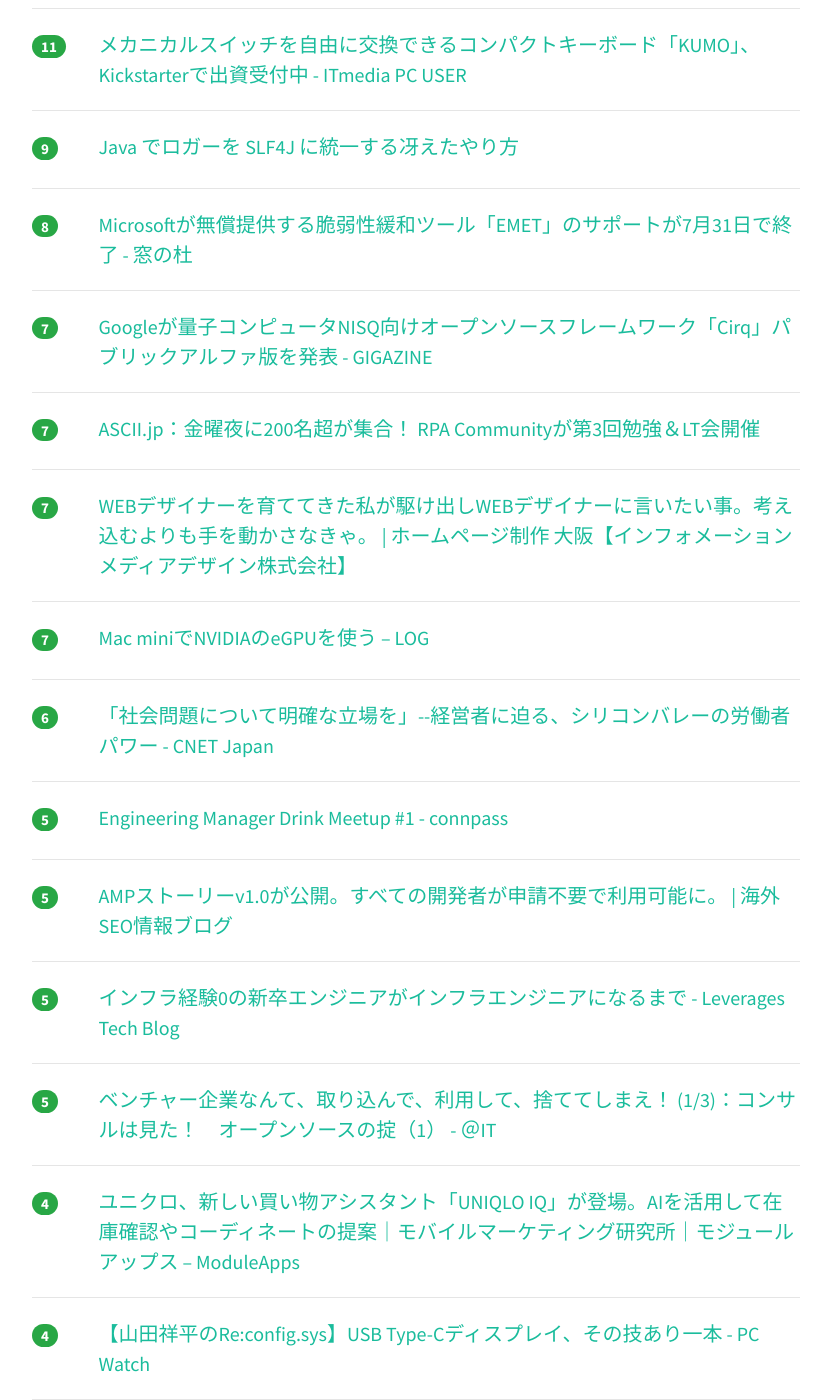
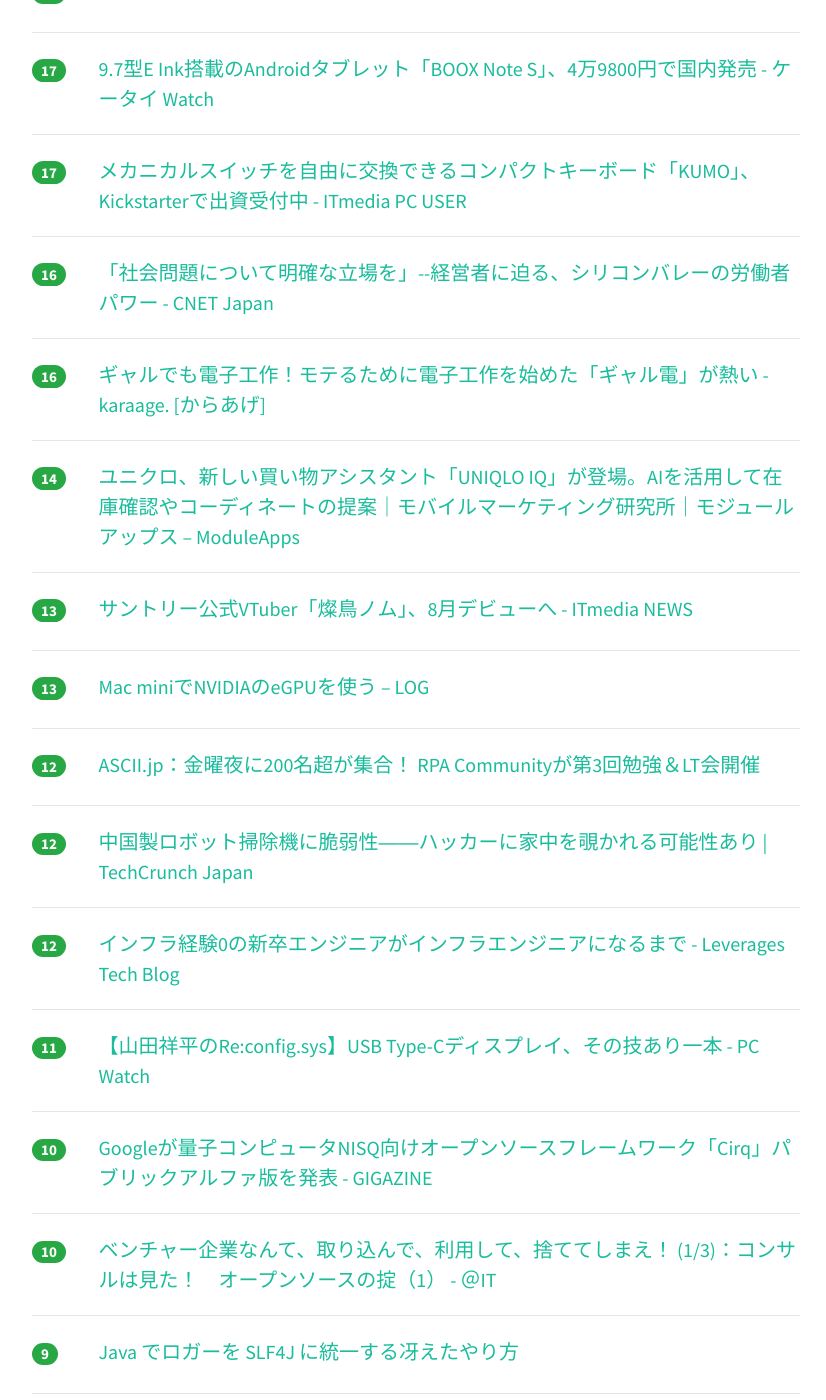
Before and after one commit to yatta47/hatena-matome-site, a Jekyll site: the page built from _posts/2018-07-20-hatena.md, in a window 1280 px wide and 1400 px high, scrolled down 982 px. Shown: the whole window, without its empty margins (224-1050 px from the left). Built offline with Jekyll 4.4.1, drawn with Linux system fonts in a browser that asks for light colours; nearby versions of some CDN libraries; some of the changed text lies outside the part shown.

Commit message:
Updated 2018-07-20

```diff
--- a/_posts/2018-07-20-hatena.md
+++ b/_posts/2018-07-20-hatena.md
@@ -1,49 +1,109 @@
 ---
 layout: post
 title:  "2018-07-20 はてぶIT"
-date:   2018-07-20 09:02:28
+date:   2018-07-20 10:02:39
 tags: [it-hotentry]
 ---
-24 件のデータあり
+34 件のデータあり
 
 <hr><div class="row">
-<div class="col-1"><span class="badge badge-pill badge-success h2">148</span></div>
+<div class="col-1"><span class="badge badge-pill badge-success h2">150</span></div>
 <div class="col-11"><a href='https://qiita.com/tomo_makes/items/5d6f5860bb793e3b354a#1-%E5%85%AC%E9%96%8B%E8%B3%87%E6%96%99%E3%82%92%E3%83%80%E3%82%A6%E3%83%B3%E3%83%AD%E3%83%BC%E3%83%89%E3%81%99%E3%82%8B' target='_blank'>【スマホOK/動かして学ぶ】東大松尾研のデータサイエンティスト育成/ Deep Learning基礎講座を自習する</a></div>
 </div>
 <hr>
 <div class="row">
-<div class="col-1"><span class="badge badge-pill badge-success h2">39</span></div>
+<div class="col-1"><span class="badge badge-pill badge-success h2">95</span></div>
 <div class="col-11"><a href='https://www.slideshare.net/AkihiroSuda/dockercon-docker-build30' target='_blank'>DockerCon参加報告 (`docker build`が30倍以上速くなる話など)</a></div>
 </div>
 <hr>
 <div class="row">
-<div class="col-1"><span class="badge badge-pill badge-success h2">23</span></div>
+<div class="col-1"><span class="badge badge-pill badge-success h2">26</span></div>
 <div class="col-11"><a href='https://www.buzzfeed.com/jp/cinarra/minatoku-joshi' target='_blank'>「港区女子」はどこから来てるの？位置情報のプロに聞いてみた</a></div>
 </div>
 <hr>
 <div class="row">
-<div class="col-1"><span class="badge badge-pill badge-success h2">22</span></div>
+<div class="col-1"><span class="badge badge-pill badge-success h2">26</span></div>
+<div class="col-11"><a href='https://www.suzukikenichi.com/blog/amp-stories-v-1-0-is-open-to-all-developers/' target='_blank'>AMPストーリーv1.0が公開。すべての開発者が申請不要で利用可能に。 | 海外SEO情報ブログ</a></div>
+</div>
+<hr>
+<div class="row">
+<div class="col-1"><span class="badge badge-pill badge-success h2">24</span></div>
+<div class="col-11"><a href='https://techblog.scouter.co.jp/entry/swagger-to-rest' target='_blank'>SwaggerでAPI仕様書に消耗しているなら.restを使うといい。特にLaravelなら - SCOUTER開発者ブログ</a></div>
+</div>
+<hr>
+<div class="row">
+<div class="col-1"><span class="badge badge-pill badge-success h2">23</span></div>
 <div class="col-11"><a href='https://markezine.jp/article/detail/28911' target='_blank'>10代の「Tik Tok」認知率は7割越え／YouTube広告への印象に変化【ジャストシステム調査】：MarkeZine（マーケジン）</a></div>
 </div>
 <hr>
 <div class="row">
-<div class="col-1"><span class="badge badge-pill badge-success h2">17</span></div>
+<div class="col-1"><span class="badge badge-pill badge-success h2">20</span></div>
 <div class="col-11"><a href='https://www.slideshare.net/takeda/ss-106549043' target='_blank'>研究オープンデータにおける大学と研究者の役割</a></div>
 </div>
 <hr>
 <div class="row">
-<div class="col-1"><span class="badge badge-pill badge-success h2">16</span></div>
+<div class="col-1"><span class="badge badge-pill badge-success h2">17</span></div>
 <div class="col-11"><a href='https://k-tai.watch.impress.co.jp/docs/news/1133660.html' target='_blank'>9.7型E Ink搭載のAndroidタブレット「BOOX Note S」、4万9800円で国内発売 - ケータイ Watch</a></div>
 </div>
 <hr>
 <div class="row">
-<div class="col-1"><span class="badge badge-pill badge-success h2">11</span></div>
+<div class="col-1"><span class="badge badge-pill badge-success h2">17</span></div>
+<div class="col-11"><a href='http://www.itmedia.co.jp/pcuser/articles/1807/19/news083.html' target='_blank'>メカニカルスイッチを自由に交換できるコンパクトキーボード「KUMO」、Kickstarterで出資受付中 - ITmedia PC USER</a></div>
+</div>
+<hr>
+<div class="row">
+<div class="col-1"><span class="badge badge-pill badge-success h2">16</span></div>
+<div class="col-11"><a href='https://japan.cnet.com/article/35122655/' target='_blank'>「社会問題について明確な立場を」--経営者に迫る、シリコンバレーの労働者パワー - CNET Japan</a></div>
+</div>
+<hr>
+<div class="row">
+<div class="col-1"><span class="badge badge-pill badge-success h2">16</span></div>
+<div class="col-11"><a href='https://karaage.hatenadiary.jp/entry/2018/07/20/073000' target='_blank'>ギャルでも電子工作！モテるために電子工作を始めた「ギャル電」が熱い - karaage. [からあげ]</a></div>
+</div>
+<hr>
+<div class="row">
+<div class="col-1"><span class="badge badge-pill badge-success h2">14</span></div>
+<div class="col-11"><a href='https://moduleapps.com/mobile-marketing/13679app/' target='_blank'>ユニクロ、新しい買い物アシスタント「UNIQLO IQ」が登場。AIを活用して在庫確認やコーディネートの提案｜モバイルマーケティング研究所｜モジュールアップス – ModuleApps</a></div>
+</div>
+<hr>
+<div class="row">
+<div class="col-1"><span class="badge badge-pill badge-success h2">13</span></div>
 <div class="col-11"><a href='http://www.itmedia.co.jp/news/articles/1807/19/news063.html' target='_blank'>サントリー公式VTuber「燦鳥ノム」、8月デビューへ - ITmedia NEWS</a></div>
 </div>
 <hr>
 <div class="row">
+<div class="col-1"><span class="badge badge-pill badge-success h2">13</span></div>
+<div class="col-11"><a href='https://log.brdr.jp/post/310' target='_blank'>Mac miniでNVIDIAのeGPUを使う – LOG</a></div>
+</div>
+<hr>
+<div class="row">
+<div class="col-1"><span class="badge badge-pill badge-success h2">12</span></div>
+<div class="col-11"><a href='http://ascii.jp/elem/000/001/713/1713198/' target='_blank'>ASCII.jp：金曜夜に200名超が集合！ RPA Communityが第3回勉強＆LT会開催</a></div>
+</div>
+<hr>
+<div class="row">
+<div class="col-1"><span class="badge badge-pill badge-success h2">12</span></div>
+<div class="col-11"><a href='https://jp.techcrunch.com/2018/07/20/2018-07-19-vacuum-vulnerability-hack-diqee-positive-technologies/' target='_blank'>中国製ロボット掃除機に脆弱性――ハッカーに家中を覗かれる可能性あり | TechCrunch Japan</a></div>
+</div>
+<hr>
+<div class="row">
+<div class="col-1"><span class="badge badge-pill badge-success h2">12</span></div>
+<div class="col-11"><a href='https://ift.tt/2LjRvj6' target='_blank'>インフラ経験0の新卒エンジニアがインフラエンジニアになるまで - Leverages Tech Blog</a></div>
+</div>
+<hr>
+<div class="row">
 <div class="col-1"><span class="badge badge-pill badge-success h2">11</span></div>
-<div class="col-11"><a href='http://www.itmedia.co.jp/pcuser/articles/1807/19/news083.html' target='_blank'>メカニカルスイッチを自由に交換できるコンパクトキーボード「KUMO」、Kickstarterで出資受付中 - ITmedia PC USER</a></div>
+<div class="col-11"><a href='https://pc.watch.impress.co.jp/docs/column/config/1133763.html' target='_blank'>【山田祥平のRe:config.sys】USB Type-Cディスプレイ、その技あり一本 - PC Watch</a></div>
+</div>
+<hr>
+<div class="row">
+<div class="col-1"><span class="badge badge-pill badge-success h2">10</span></div>
+<div class="col-11"><a href='https://gigazine.net/news/20180719-google-cirq/' target='_blank'>Googleが量子コンピュータNISQ向けオープンソースフレームワーク「Cirq」パブリックアルファ版を発表 - GIGAZINE</a></div>
+</div>
+<hr>
+<div class="row">
+<div class="col-1"><span class="badge badge-pill badge-success h2">10</span></div>
+<div class="col-11"><a href='http://www.atmarkit.co.jp/ait/articles/1806/07/news006.html' target='_blank'>ベンチャー企業なんて、取り込んで、利用して、捨ててしまえ！ (1/3)：コンサルは見た！　オープンソースの掟（1） - ＠IT</a></div>
 </div>
 <hr>
 <div class="row">
@@ -52,18 +112,8 @@ tags: [it-hotentry]
 </div>
 <hr>
 <div class="row">
-<div class="col-1"><span class="badge badge-pill badge-success h2">8</span></div>
+<div class="col-1"><span class="badge badge-pill badge-success h2">9</span></div>
 <div class="col-11"><a href='https://forest.watch.impress.co.jp/docs/news/1133701.html' target='_blank'>Microsoftが無償提供する脆弱性緩和ツール「EMET」のサポートが7月31日で終了 - 窓の杜</a></div>
-</div>
-<hr>
-<div class="row">
-<div class="col-1"><span class="badge badge-pill badge-success h2">7</span></div>
-<div class="col-11"><a href='https://gigazine.net/news/20180719-google-cirq/' target='_blank'>Googleが量子コンピュータNISQ向けオープンソースフレームワーク「Cirq」パブリックアルファ版を発表 - GIGAZINE</a></div>
-</div>
-<hr>
-<div class="row">
-<div class="col-1"><span class="badge badge-pill badge-success h2">7</span></div>
-<div class="col-11"><a href='http://ascii.jp/elem/000/001/713/1713198/' target='_blank'>ASCII.jp：金曜夜に200名超が集合！ RPA Communityが第3回勉強＆LT会開催</a></div>
 </div>
 <hr>
 <div class="row">
@@ -72,57 +122,57 @@ tags: [it-hotentry]
 </div>
 <hr>
 <div class="row">
-<div class="col-1"><span class="badge badge-pill badge-success h2">7</span></div>
-<div class="col-11"><a href='https://log.brdr.jp/post/310' target='_blank'>Mac miniでNVIDIAのeGPUを使う – LOG</a></div>
+<div class="col-1"><span class="badge badge-pill badge-success h2">6</span></div>
+<div class="col-11"><a href='https://mercari.connpass.com/event/94467/' target='_blank'>Engineering Manager Drink Meetup #1 - connpass</a></div>
 </div>
 <hr>
 <div class="row">
 <div class="col-1"><span class="badge badge-pill badge-success h2">6</span></div>
-<div class="col-11"><a href='https://japan.cnet.com/article/35122655/' target='_blank'>「社会問題について明確な立場を」--経営者に迫る、シリコンバレーの労働者パワー - CNET Japan</a></div>
+<div class="col-11"><a href='https://japan.cnet.com/article/35122564/' target='_blank'>アドウェイズ岡村社長が考えるデジタル広告の「本質」 - CNET Japan</a></div>
+</div>
+<hr>
+<div class="row">
+<div class="col-1"><span class="badge badge-pill badge-success h2">6</span></div>
+<div class="col-11"><a href='https://cloud.google.com/text-to-speech/?hl=ja' target='_blank'>Cloud Text-to-Speech - 音声合成 &nbsp;|&nbsp; Google Cloud</a></div>
 </div>
 <hr>
 <div class="row">
 <div class="col-1"><span class="badge badge-pill badge-success h2">5</span></div>
-<div class="col-11"><a href='https://mercari.connpass.com/event/94467/' target='_blank'>Engineering Manager Drink Meetup #1 - connpass</a></div>
-</div>
-<hr>
-<div class="row">
-<div class="col-1"><span class="badge badge-pill badge-success h2">5</span></div>
-<div class="col-11"><a href='https://www.suzukikenichi.com/blog/amp-stories-v-1-0-is-open-to-all-developers/' target='_blank'>AMPストーリーv1.0が公開。すべての開発者が申請不要で利用可能に。 | 海外SEO情報ブログ</a></div>
-</div>
-<hr>
-<div class="row">
-<div class="col-1"><span class="badge badge-pill badge-success h2">5</span></div>
-<div class="col-11"><a href='https://ift.tt/2LjRvj6' target='_blank'>インフラ経験0の新卒エンジニアがインフラエンジニアになるまで - Leverages Tech Blog</a></div>
-</div>
-<hr>
-<div class="row">
-<div class="col-1"><span class="badge badge-pill badge-success h2">5</span></div>
-<div class="col-11"><a href='http://www.atmarkit.co.jp/ait/articles/1806/07/news006.html' target='_blank'>ベンチャー企業なんて、取り込んで、利用して、捨ててしまえ！ (1/3)：コンサルは見た！　オープンソースの掟（1） - ＠IT</a></div>
+<div class="col-11"><a href='https://gigazine.net/news/20180720-raytheon-laser-weapon/' target='_blank'>対ドローン兵器のためバギーに搭載できる小型サイズのレーザー砲が開発される - GIGAZINE</a></div>
 </div>
 <hr>
 <div class="row">
 <div class="col-1"><span class="badge badge-pill badge-success h2">4</span></div>
-<div class="col-11"><a href='https://moduleapps.com/mobile-marketing/13679app/' target='_blank'>ユニクロ、新しい買い物アシスタント「UNIQLO IQ」が登場。AIを活用して在庫確認やコーディネートの提案｜モバイルマーケティング研究所｜モジュールアップス – ModuleApps</a></div>
+<div class="col-11"><a href='https://japan.zdnet.com/article/35122399/' target='_blank'>なぜ自社で開発したソフトウェアをOSSにするか？ - ZDNet Japan</a></div>
 </div>
 <hr>
 <div class="row">
 <div class="col-1"><span class="badge badge-pill badge-success h2">4</span></div>
-<div class="col-11"><a href='https://pc.watch.impress.co.jp/docs/column/config/1133763.html' target='_blank'>【山田祥平のRe:config.sys】USB Type-Cディスプレイ、その技あり一本 - PC Watch</a></div>
+<div class="col-11"><a href='http://www.itmedia.co.jp/news/articles/1807/20/news009.html' target='_blank'>「とりあえずAI」は危険　人工知能で成功する企業、失敗する企業 (1/3) - ITmedia NEWS</a></div>
 </div>
 <hr>
 <div class="row">
 <div class="col-1"><span class="badge badge-pill badge-success h2">4</span></div>
-<div class="col-11"><a href='https://karaage.hatenadiary.jp/entry/2018/07/20/073000' target='_blank'>ギャルでも電子工作！モテるために電子工作を始めた「ギャル電」が熱い - karaage. [からあげ]</a></div>
+<div class="col-11"><a href='https://speakerdeck.com/miup/firestore-cloud-storage-woyong-ita-apurinei-defalsehua-xiang-falsexi-ifang' target='_blank'>Firestore, Cloud Storage を用いた アプリ内での画像の扱い方 - Speaker Deck</a></div>
 </div>
 <hr>
 <div class="row">
-<div class="col-1"><span class="badge badge-pill badge-success h2">2</span></div>
-<div class="col-11"><a href='https://jp.techcrunch.com/2018/07/20/2018-07-19-vacuum-vulnerability-hack-diqee-positive-technologies/' target='_blank'>中国製ロボット掃除機に脆弱性――ハッカーに家中を覗かれる可能性あり | TechCrunch Japan</a></div>
+<div class="col-1"><span class="badge badge-pill badge-success h2">4</span></div>
+<div class="col-11"><a href='https://internet.watch.impress.co.jp/docs/yajiuma/1133846.html' target='_blank'>フォロワー5000人以上だと、偽ニュース発信で起訴も？　エジプトで仰天の法律が施行【やじうまWatch】 - INTERNET Watch</a></div>
 </div>
 <hr>
 <div class="row">
-<div class="col-1"><span class="badge badge-pill badge-success h2">0</span></div>
-<div class="col-11"><a href='https://japan.cnet.com/article/35122564/' target='_blank'>アドウェイズ岡村社長が考えるデジタル広告の「本質」 - CNET Japan</a></div>
+<div class="col-1"><span class="badge badge-pill badge-success h2">3</span></div>
+<div class="col-11"><a href='http://www.atmarkit.co.jp/ait/articles/1807/20/news023.html' target='_blank'>VS Codeを持ち運ぶには（ポータブルモード）：Visual Studio Code TIPS - ＠IT</a></div>
 </div>
 <hr>
+<div class="row">
+<div class="col-1"><span class="badge badge-pill badge-success h2">3</span></div>
+<div class="col-11"><a href='https://www.publickey1.jp/blog/18/googlekubernetesgitlabcassandracouchbase.html' target='_blank'>Googleがクラウドマーケットプレイスで、Kubernetesアプリの配布を開始、オンプレミスへもデプロイ可能。GitLab、Cassandra、Couchbaseなどラインナップ － Publickey</a></div>
+</div>
+<hr>
+<div class="row">
+<div class="col-1"><span class="badge badge-pill badge-success h2">3</span></div>
+<div class="col-11"><a href='https://aikawame.hateblo.jp/entry/2018/07/20/RSS%E6%84%9B%E5%A5%BD%E4%BC%9A%E5%88%B7%E6%96%B0%E3%81%A8%E6%97%A5%E7%B5%8C%E6%96%B0%E8%81%9E%E3%83%95%E3%82%A3%E3%83%BC%E3%83%89%E9%85%8D%E4%BF%A1%E9%96%8B%E5%A7%8B' target='_blank'>RSS愛好会刷新と日経新聞フィード配信開始 - 35歳からの中二病エンジニア</a></div>
+</div>
+<hr>
```
